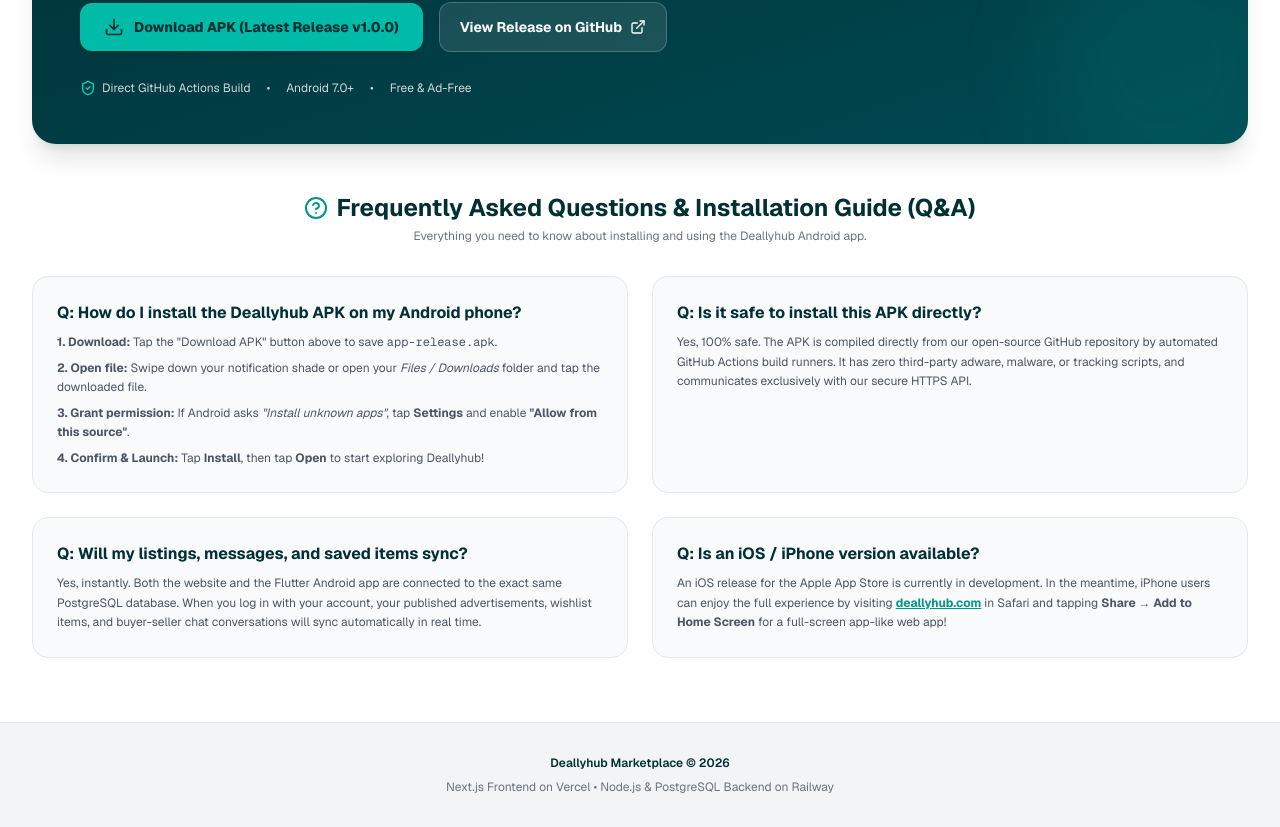
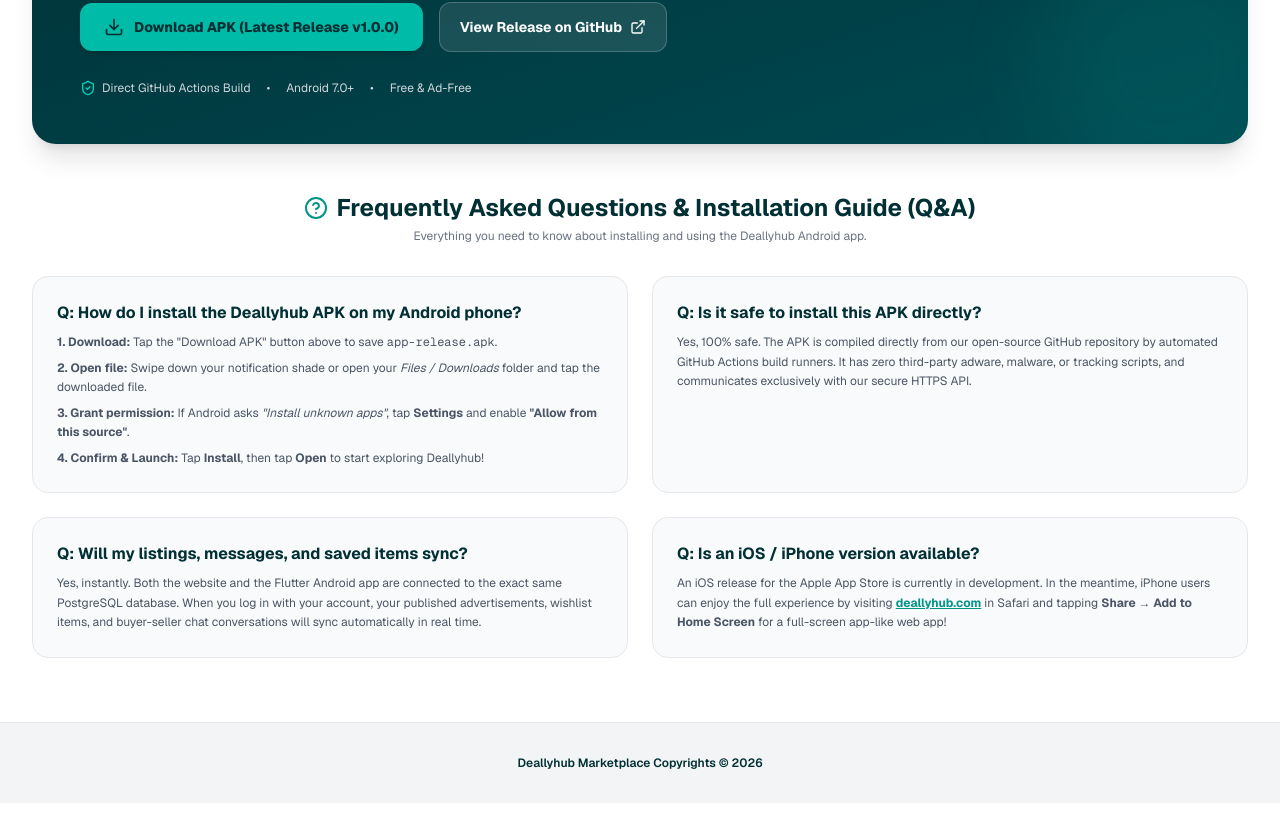
Before and after one commit to aucikkosmonaucik-boop/deallyhub, a Next.js app in the folder frontend/: page / in a window 1280 px wide. Shown: the part 1705-2532 px from the top of the page. After the commit the page ends 2508 px from the top, so only its background shows below. Built offline with nearby package versions, Linux system fonts and the light colour scheme; no server answers.

Commit message:
style(footer): simplify footer to Deallyhub Marketplace Copyrights 2026

```diff
--- a/frontend/src/app/page.tsx
+++ b/frontend/src/app/page.tsx
@@ -883,9 +883,8 @@
 
       {/* Footer */}
       <footer className="border-t border-gray-200 bg-[#f2f4f5] text-gray-500 text-xs py-8 mt-auto">
-        <div className="max-w-7xl mx-auto px-4 sm:px-6 text-center space-y-2">
-          <p className="font-semibold text-[#002f34]">Deallyhub Marketplace &copy; 2026</p>
-          <p>Next.js Frontend on Vercel &bull; Node.js &amp; PostgreSQL Backend on Railway</p>
+        <div className="max-w-7xl mx-auto px-4 sm:px-6 text-center">
+          <p className="font-semibold text-[#002f34]">Deallyhub Marketplace Copyrights &copy; 2026</p>
         </div>
       </footer>
 
```
